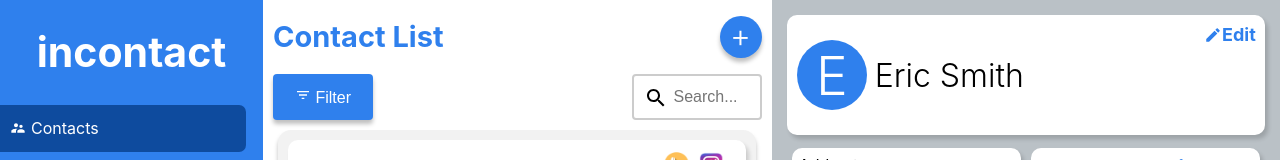
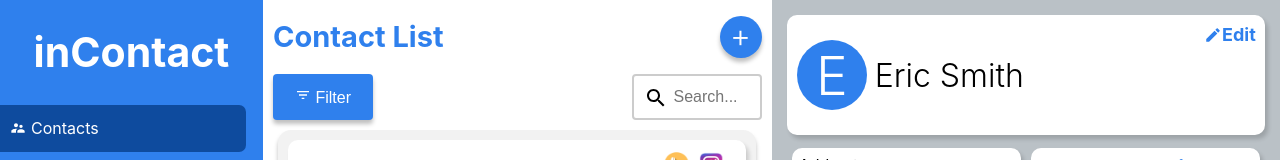
Before and after one commit to OpenSocialCSN/incontact-web, a React (Create React App) app in the folder client/: page / in a window 1280 px wide. Shown: the top 160 px of the page. Built offline with nearby package versions, Linux system fonts and the light colour scheme.

Commit message:
favicon + other minor branding

```diff
--- a/client/public/index.html
+++ b/client/public/index.html
@@ -22,7 +22,7 @@
       work correctly both with client-side routing and a non-root public URL.
       Learn how to configure a non-root public URL by running `npm run build`.
     -->
-    <title>incontact</title>
+    <title>inContact</title>
   </head>
   <body>
     <noscript>You need to enable JavaScript to run this app.</noscript>
--- a/client/src/SideMenu.jsx
+++ b/client/src/SideMenu.jsx
@@ -16,7 +16,7 @@ export default function SideMenu({ navigate, route }) {
           navigate(ROUTES[0].name);
         }}
       >
-        incontact
+        inContact
       </h1>
       {ROUTES.map(r => (
         <SideMenuItem
```
Also changed, not shown: 1 other file (tests, documents, lock files or other folders).
